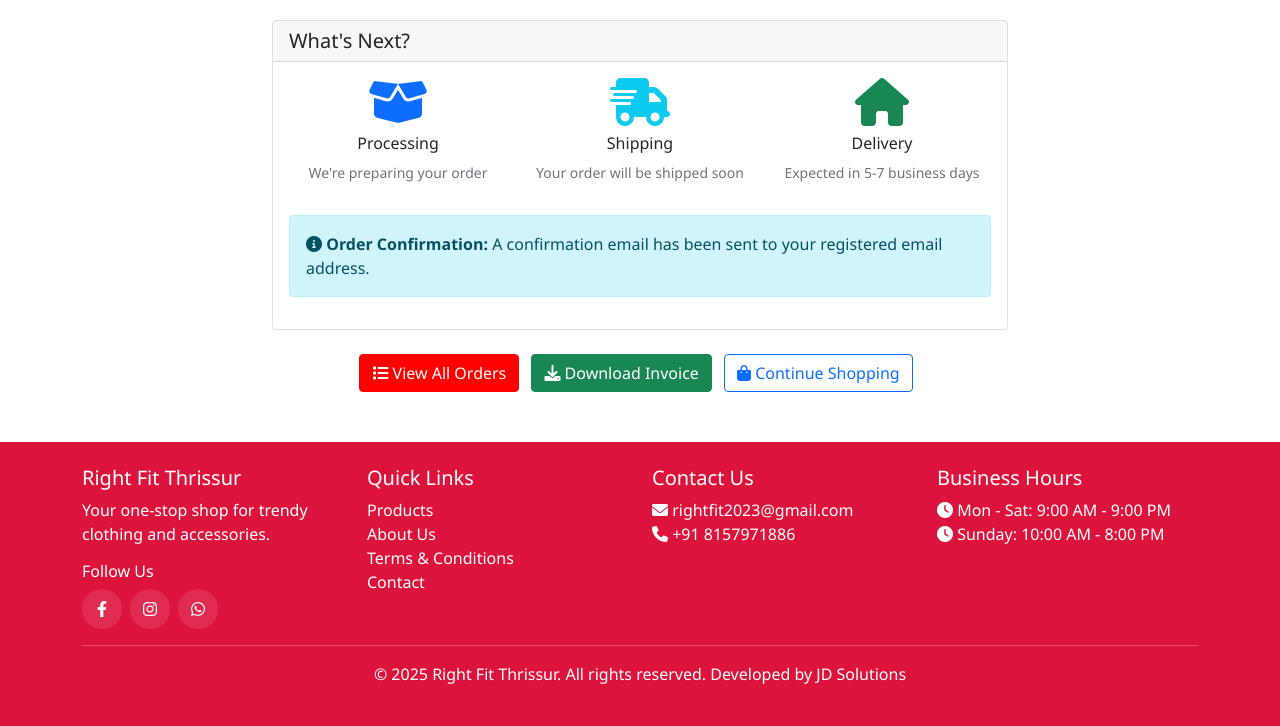
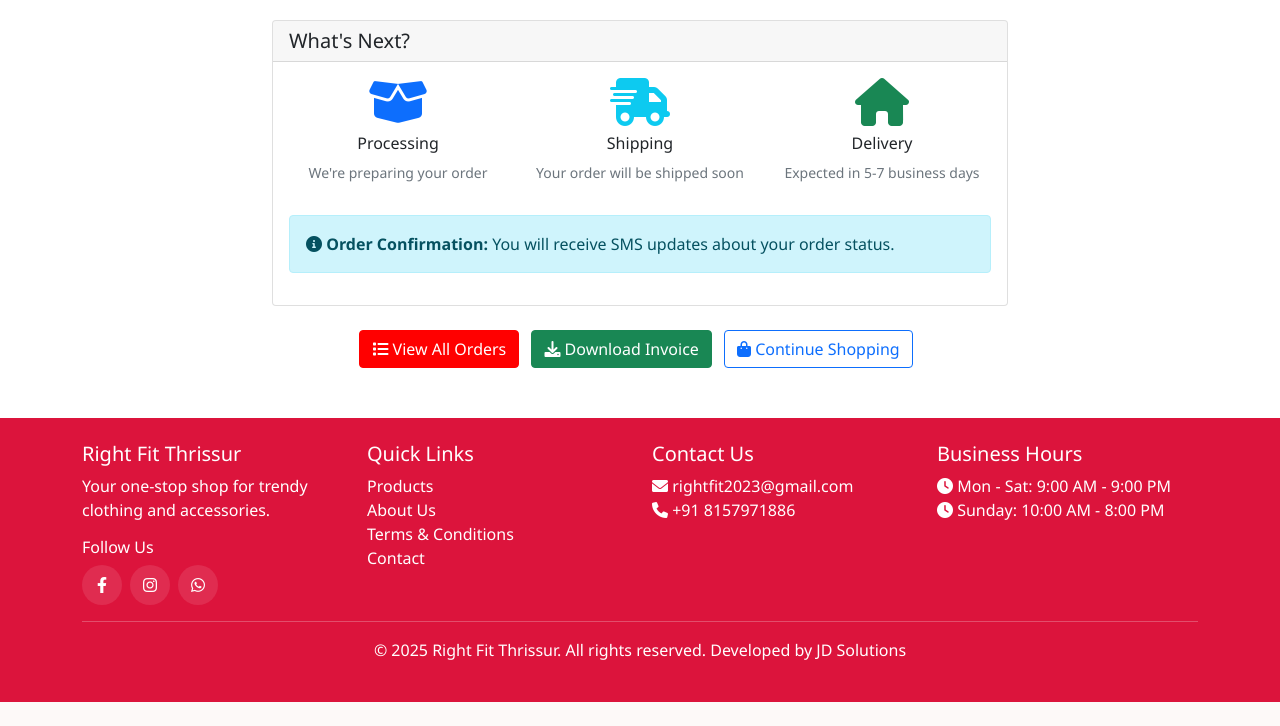
Before and after one commit to jerin288/right, a Flask app: page /order/1 in a window 1280 px wide. Shown: the part 781-1507 px from the top of the page. After the commit the page ends 1483 px from the top, so only its background shows below. Run offline with Flask 3, Linux system fonts and the light colour scheme; a user stored in the database is signed in; tables that the repository leaves empty hold one stand-in row (values such as "Sample post"); some libraries are stand-ins or nearby versions.

Commit message:
Remove email notification functionality - disable all email sending features and update to SMS-only notifications

```diff
--- a/app.py
+++ b/app.py
@@ -25,11 +25,12 @@ from reportlab.lib.enums import TA_CENTER, TA_RIGHT
 from typing import TYPE_CHECKING
 import logging
 import sys
-import smtplib
-from email.mime.text import MIMEText
-from email.mime.multipart import MIMEMultipart
-from email.mime.base import MIMEBase
-from email import encoders
+# Email imports - DISABLED
+# import smtplib
+# from email.mime.text import MIMEText
+# from email.mime.multipart import MIMEMultipart
+# from email.mime.base import MIMEBase
+# from email import encoders
 
 # Setup logging
 logging.basicConfig(
@@ -83,14 +84,15 @@ ADMIN_PHONE_NUMBER = os.getenv('ADMIN_PHONE_NUMBER', '7510556919')  # Admin phon
 SMS_GATEWAY_API_KEY = os.getenv('SMS_GATEWAY_API_KEY', 'gBNScrPYJ1xaoQ5ZOpeEFsUbKjfXiT0W3utVvh6GRHCILqn4DwWwfeaEFkbJL1QPK6zRBySViD9chr7C')  # Fast2SMS API Key
 USE_SMS_NOTIFICATION = os.getenv('USE_SMS_NOTIFICATION', 'False').lower() == 'true'  # Set to True to enable SMS notifications (requires ₹100 credit)
 
-# Email Configuration
-MAIL_SERVER = os.getenv('MAIL_SERVER', 'smtp.gmail.com')
-MAIL_PORT = int(os.getenv('MAIL_PORT', '587'))
-MAIL_USE_TLS = os.getenv('MAIL_USE_TLS', 'True').lower() == 'true'
-MAIL_USERNAME = os.getenv('MAIL_USERNAME', '')
-MAIL_PASSWORD = os.getenv('MAIL_PASSWORD', '')
-MAIL_DEFAULT_SENDER = os.getenv('MAIL_DEFAULT_SENDER', MAIL_USERNAME)
-USE_EMAIL_NOTIFICATION = os.getenv('USE_EMAIL_NOTIFICATION', 'False').lower() == 'true'
+# Email Configuration - DISABLED
+# Email notification functionality has been removed from the application
+# MAIL_SERVER = os.getenv('MAIL_SERVER', 'smtp.gmail.com')
+# MAIL_PORT = int(os.getenv('MAIL_PORT', '587'))
+# MAIL_USE_TLS = os.getenv('MAIL_USE_TLS', 'True').lower() == 'true'
+# MAIL_USERNAME = os.getenv('MAIL_USERNAME', '')
+# MAIL_PASSWORD = os.getenv('MAIL_PASSWORD', '')
+# MAIL_DEFAULT_SENDER = os.getenv('MAIL_DEFAULT_SENDER', MAIL_USERNAME)
+# USE_EMAIL_NOTIFICATION = os.getenv('USE_EMAIL_NOTIFICATION', 'False').lower() == 'true'
 
 # Cashfree Payment Gateway Configuration
 CASHFREE_APP_ID = os.getenv('CASHFREE_APP_ID', '')  # x-client-id
@@ -172,241 +174,16 @@ def calculate_order_total(cart_items, coupon=None):
 
     return total, subtotal, shipping, coupon_discount
 
-def send_email_notification(to_email, subject, html_body, text_body=None):
-    """Send email notification to user"""
-    try:
-        if not USE_EMAIL_NOTIFICATION or not MAIL_USERNAME or not MAIL_PASSWORD:
-            print("Email notification disabled or credentials not configured")
-            return False
-
-        # Use port 465 with SSL if TLS is enabled, otherwise use configured port
-        use_ssl = MAIL_USE_TLS and MAIL_PORT == 587
-        smtp_port = 465 if use_ssl else MAIL_PORT
-
-        print(f"Attempting to connect to {MAIL_SERVER}:{smtp_port} (SSL: {use_ssl})")
-
-        msg = MIMEMultipart('alternative')
-        msg['From'] = MAIL_DEFAULT_SENDER
-        msg['To'] = to_email
-        msg['Subject'] = subject
-
-        # Add text and HTML parts
-        if text_body:
-            part1 = MIMEText(text_body, 'plain')
-            msg.attach(part1)
-
-        part2 = MIMEText(html_body, 'html')
-        msg.attach(part2)
-
-        # Try SMTP with SSL (port 465) or STARTTLS (port 587)
-        try:
-            if use_ssl:
-                # Use SMTP_SSL for port 465
-                print(f"Creating SMTP_SSL connection...")
-                server = smtplib.SMTP_SSL(MAIL_SERVER, smtp_port, timeout=30)
-                print(f"Logging in as {MAIL_USERNAME}...")
-            else:
-                # Use regular SMTP with STARTTLS for other ports
-                print(f"Creating SMTP connection...")
-                server = smtplib.SMTP(MAIL_SERVER, smtp_port, timeout=30)
-                print(f"Starting TLS...")
-                server.starttls()
-                print(f"Logging in as {MAIL_USERNAME}...")
-
-            server.login(MAIL_USERNAME, MAIL_PASSWORD)
-            print(f"Sending message to {to_email}...")
-            server.send_message(msg)
-            server.quit()
-            print(f"✅ Email sent successfully to {to_email}")
-            return True
-
-        except smtplib.SMTPAuthenticationError as e:
-            print(f"❌ SMTP Authentication Error: {e}")
-            print("Check: 1) App password is correct 2) 2FA is enabled")
-            return False
-        except (ConnectionRefusedError, OSError) as e:
-            print(f"❌ Network Error on port {smtp_port}: {e}")
-            if smtp_port == 587:
-                print("Port 587 blocked. Automatically trying port 465 (SSL)...")
-                # Retry with port 465
-                try:
-                    server = smtplib.SMTP_SSL(MAIL_SERVER, 465, timeout=30)
-                    server.login(MAIL_USERNAME, MAIL_PASSWORD)
-                    server.send_message(msg)
-                    server.quit()
-                    print(f"✅ Email sent successfully via port 465 to {to_email}")
-                    return True
-                except Exception as retry_error:
-                    print(f"❌ Port 465 also failed: {retry_error}")
-                    print("⚠️  Render free tier blocks outbound SMTP. Consider:")
-                    print("   1. Upgrade Render plan")
-                    print("   2. Use SendGrid API (free 100 emails/day)")
-                    print("   3. Use alternative email service")
-                    return False
-            else:
-                print("⚠️  SMTP ports blocked by hosting provider")
-                return False
-        except TimeoutError as e:
-            print(f"❌ Connection Timeout: {e}")
-            return False
-        except smtplib.SMTPException as e:
-            print(f"❌ SMTP Error: {e}")
-            return False
-
-    except Exception as e:
-        print(f"❌ Error sending email notification: {e}")
-        import traceback
-        traceback.print_exc()
-        return False
-
-def generate_order_confirmation_email(order):
-    """Generate HTML email for order confirmation"""
-    items_html = ""
-    for item in order.items:
-        items_html += f"""
-        <tr>
-            <td style="padding: 10px; border-bottom: 1px solid #eee;">{item.product.name}</td>
-            <td style="padding: 10px; border-bottom: 1px solid #eee; text-align: center;">{item.quantity}</td>
-            <td style="padding: 10px; border-bottom: 1px solid #eee; text-align: right;">₹{item.price:.2f}</td>
-            <td style="padding: 10px; border-bottom: 1px solid #eee; text-align: right;">₹{(item.price * item.quantity):.2f}</td>
-        </tr>
-        """
-
-    # Generate pricing breakdown
-    subtotal = sum(item.price * item.quantity for item in order.items)
-    shipping = 0 if subtotal >= FREE_SHIPPING_THRESHOLD else SHIPPING_CHARGE
-
-    pricing_breakdown = f"""
-        <tr>
-            <td colspan="3" style="padding: 10px; text-align: right;">Subtotal:</td>
-            <td style="padding: 10px; text-align: right;">₹{subtotal:.2f}</td>
-        </tr>
-        <tr>
-            <td colspan="3" style="padding: 10px; text-align: right;">Shipping:</td>
-            <td style="padding: 10px; text-align: right;">{'FREE' if shipping == 0 else f'₹{shipping:.2f}'}</td>
-        </tr>
-    """
-
-    # Add coupon discount if applicable
-    if order.coupon_code and order.coupon_discount > 0:
-        pricing_breakdown += f"""
-        <tr>
-            <td colspan="3" style="padding: 10px; text-align: right; color: #28a745;">Coupon Discount ({order.coupon_code}):</td>
-            <td style="padding: 10px; text-align: right; color: #28a745;">-₹{order.coupon_discount:.2f}</td>
-        </tr>
-        """
-
-    payment_method = "Cash on Delivery" if order.payment_method == 'COD' else "Online Payment"
-
-    # Get base URL from environment, remove trailing slash
-    base_url = os.getenv('BASE_URL', 'http://127.0.0.1:5000').rstrip('/')
-
-    html = f"""
-    <!DOCTYPE html>
-    <html>
-    <head>
-        <meta charset="UTF-8">
-        <meta name="viewport" content="width=device-width, initial-scale=1.0">
-    </head>
-    <body style="font-family: Arial, sans-serif; line-height: 1.6; color: #333; max-width: 600px; margin: 0 auto; padding: 20px;">
-        <div style="background-color: #dc143c; color: white; padding: 20px; text-align: center; border-radius: 5px 5px 0 0;">
-            <h1 style="margin: 0;">Right Fit Thrissur</h1>
-            <p style="margin: 5px 0 0 0;">Order Confirmation</p>
-        </div>
-
-        <div style="background-color: #f9f9f9; padding: 20px; border: 1px solid #ddd; border-top: none; border-radius: 0 0 5px 5px;">
-            <h2 style="color: #dc143c; margin-top: 0;">Thank You for Your Order!</h2>
-
-            <p>Dear {order.user.username},</p>
-
-            <p>Your order has been successfully placed. We'll send you shipping updates once your order is dispatched.</p>
-
-            <div style="background-color: white; padding: 15px; border-radius: 5px; margin: 20px 0;">
-                <h3 style="margin-top: 0; color: #dc143c;">Order Details</h3>
-                <p><strong>Order ID:</strong> #{order.id}</p>
-                <p><strong>Order Date:</strong> {order.created_at.strftime('%B %d, %Y at %I:%M %p')}</p>
-                <p><strong>Payment Method:</strong> {payment_method}</p>
-                <p><strong>Order Status:</strong> {order.status}</p>
-            </div>
-
-            <div style="background-color: white; padding: 15px; border-radius: 5px; margin: 20px 0;">
-                <h3 style="margin-top: 0; color: #dc143c;">Shipping Address</h3>
-                <p style="margin: 5px 0;">{order.shipping_address}</p>
-                <p style="margin: 5px 0;"><strong>Phone:</strong> {order.phone}</p>
-            </div>
-
-            <div style="background-color: white; padding: 15px; border-radius: 5px; margin: 20px 0;">
-                <h3 style="margin-top: 0; color: #dc143c;">Order Items</h3>
-                <table style="width: 100%; border-collapse: collapse;">
-                    <thead>
-                        <tr style="background-color: #f0f0f0;">
-                            <th style="padding: 10px; text-align: left; border-bottom: 2px solid #ddd;">Product</th>
-                            <th style="padding: 10px; text-align: center; border-bottom: 2px solid #ddd;">Qty</th>
-                            <th style="padding: 10px; text-align: right; border-bottom: 2px solid #ddd;">Price</th>
-                            <th style="padding: 10px; text-align: right; border-bottom: 2px solid #ddd;">Total</th>
-                        </tr>
-                    </thead>
-                    <tbody>
-                        {items_html}
-                    </tbody>
-                    <tfoot>
-                        {pricing_breakdown}
-                        <tr>
-                            <td colspan="3" style="padding: 15px 10px; text-align: right; font-weight: bold; border-top: 2px solid #ddd;">Order Total:</td>
-                            <td style="padding: 15px 10px; text-align: right; font-weight: bold; font-size: 18px; color: #dc143c; border-top: 2px solid #ddd;">₹{order.total_amount:.2f}</td>
-                        </tr>
-                    </tfoot>
-                </table>
-            </div>
-
-            <div style="background-color: #fff3cd; padding: 15px; border-radius: 5px; border-left: 4px solid #ffc107; margin: 20px 0;">
-                <p style="margin: 0;"><strong>Note:</strong> You can track your order status by logging into your account.</p>
-            </div>
-
-            <div style="text-align: center; margin: 30px 0;">
-                <a href="{base_url}/my_orders" style="background-color: #dc143c; color: white; padding: 12px 30px; text-decoration: none; border-radius: 5px; display: inline-block;">View Order Status</a>
-            </div>
-
-            <div style="border-top: 2px solid #ddd; padding-top: 20px; margin-top: 30px; text-align: center; color: #666; font-size: 14px;">
-                <p><strong>Need Help?</strong></p>
-                <p>Contact us: <a href="mailto:rightfit2023@gmail.com" style="color: #dc143c;">rightfit2023@gmail.com</a> | Phone: +91 8157971886</p>
-                <p>WhatsApp: <a href="https://wa.me/918157971886" style="color: #dc143c;">+91 8157971886</a></p>
-                <p style="margin-top: 20px; color: #999; font-size: 12px;">© 2025 Right Fit Thrissur. All rights reserved.</p>
-            </div>
-        </div>
-    </body>
-    </html>
-    """
-
-    # Plain text version
-    text = f"""
-    Right Fit Thrissur - Order Confirmation
-
-    Dear {order.user.username},
-
-    Thank you for your order!
-
-    Order Details:
-    - Order ID: #{order.id}
-    - Order Date: {order.created_at.strftime('%B %d, %Y at %I:%M %p')}
-    - Payment Method: {payment_method}
-    - Order Total: ₹{order.total_amount:.2f}
-
-    Shipping Address:
-    {order.shipping_address}
-    Phone: {order.phone}
-
-    Track your order: {base_url}/my_orders
-
-    Need help? Contact us:
-    Email: rightfit2023@gmail.com
-    Phone: +91 8157971886
-    WhatsApp: +91 8157971886
-
-    © 2025 Right Fit Thrissur
-    """
-
-    return html, text
+# Email notification function - DISABLED
+# def send_email_notification(to_email, subject, html_body, text_body=None):
+#     """Send email notification to user - DISABLED"""
+#     print("Email notifications have been disabled")
+#     return False
+
+# Email template generation function - DISABLED
+# def generate_order_confirmation_email(order):
+#     """Generate HTML email for order confirmation - DISABLED"""
+#     return None, None
 
 def send_sms_notification(order):
     """Send SMS notification to admin about new order using Fast2SMS"""
@@ -1420,20 +1197,20 @@ def checkout():
 
         print(f"DEBUG: Order #{order.id} created with payment method: {payment_method}")
 
-        # Send order confirmation email (non-blocking, catch all errors)
-        try:
-            print(f"DEBUG: Attempting to send email to {current_user.email}")
-            html_body, text_body = generate_order_confirmation_email(order)
-            send_email_notification(
-                to_email=current_user.email,
-                subject=f"Order Confirmation - #{order.id} | Right Fit Thrissur",
-                html_body=html_body,
-                text_body=text_body
-            )
-            print(f"DEBUG: Email send attempt completed")
-        except Exception as e:
-            print(f"Error sending order confirmation email: {e}")
-            # Don't fail the order if email fails
+        # Email notifications have been disabled
+        # try:
+        #     print(f"DEBUG: Attempting to send email to {current_user.email}")
+        #     html_body, text_body = generate_order_confirmation_email(order)
+        #     send_email_notification(
+        #         to_email=current_user.email,
+        #         subject=f"Order Confirmation - #{order.id} | Right Fit Thrissur",
+        #         html_body=html_body,
+        #         text_body=text_body
+        #     )
+        #     print(f"DEBUG: Email send attempt completed")
+        # except Exception as e:
+        #     print(f"Error sending order confirmation email: {e}")
+        #     # Don't fail the order if email fails
 
         # Handle payment method
         if payment_method == 'ONLINE':
@@ -1455,7 +1232,7 @@ def checkout():
             except Exception as e:
                 print(f"Error sending customer SMS: {e}")
 
-            flash(f'Order placed successfully! Order ID: {order.id}. Check your email for confirmation.', 'success')
+            flash(f'Order placed successfully! Order ID: {order.id}. You will receive SMS updates.', 'success')
             return redirect(url_for('order_confirmation', order_id=order.id))
 
     total_amount, subtotal, shipping, _ = calculate_order_total(cart_items)
@@ -1823,19 +1600,19 @@ def payment_callback():
             # Send SMS notification to admin
             send_sms_notification(order)
 
-            # Send order confirmation email
-            try:
-                html_body, text_body = generate_order_confirmation_email(order)
-                send_email_notification(
-                    to_email=order.user.email,
-                    subject=f"Payment Successful - Order #{order.id} | Right Fit Thrissur",
-                    html_body=html_body,
-                    text_body=text_body
-                )
-            except Exception as e:
-                print(f"Error sending payment confirmation email: {e}")
-
-            flash(f'Payment successful! Order ID: {order.id}. Check your email for confirmation.', 'success')
+            # Email notifications have been disabled
+            # try:
+            #     html_body, text_body = generate_order_confirmation_email(order)
+            #     send_email_notification(
+            #         to_email=order.user.email,
+            #         subject=f"Payment Successful - Order #{order.id} | Right Fit Thrissur",
+            #         html_body=html_body,
+            #         text_body=text_body
+            #     )
+            # except Exception as e:
+            #     print(f"Error sending payment confirmation email: {e}")
+
+            flash(f'Payment successful! Order ID: {order.id}. You will receive SMS updates.', 'success')
             return redirect(url_for('payment_success', order_id=order.id))
         elif payment_status == 'ACTIVE':
             # Payment is pending/in progress
@@ -2545,12 +2322,7 @@ def admin_config_check():
     import json
     config_status = {
         'Email Notification': {
-            'Enabled': USE_EMAIL_NOTIFICATION,
-            'Mail Server': MAIL_SERVER,
-            'Mail Port': MAIL_PORT,
-            'Mail Username': MAIL_USERNAME if MAIL_USERNAME else 'NOT SET',
-            'Mail Password': 'SET' if MAIL_PASSWORD else 'NOT SET',
-            'Default Sender': MAIL_DEFAULT_SENDER if MAIL_DEFAULT_SENDER else 'NOT SET'
+            'Status': 'DISABLED - Email functionality has been removed'
         },
         'SMS Notification': {
             'Enabled': USE_SMS_NOTIFICATION,
--- a/templates/order_confirmation.html
+++ b/templates/order_confirmation.html
@@ -148,7 +148,7 @@
 
                 <div class="alert alert-info">
                     <i class="fas fa-info-circle"></i>
-                    <strong>Order Confirmation:</strong> A confirmation email has been sent to your registered email address.
+                    <strong>Order Confirmation:</strong> You will receive SMS updates about your order status.
                 </div>
             </div>
         </div>
```
Also changed, not shown: 1 other file.
